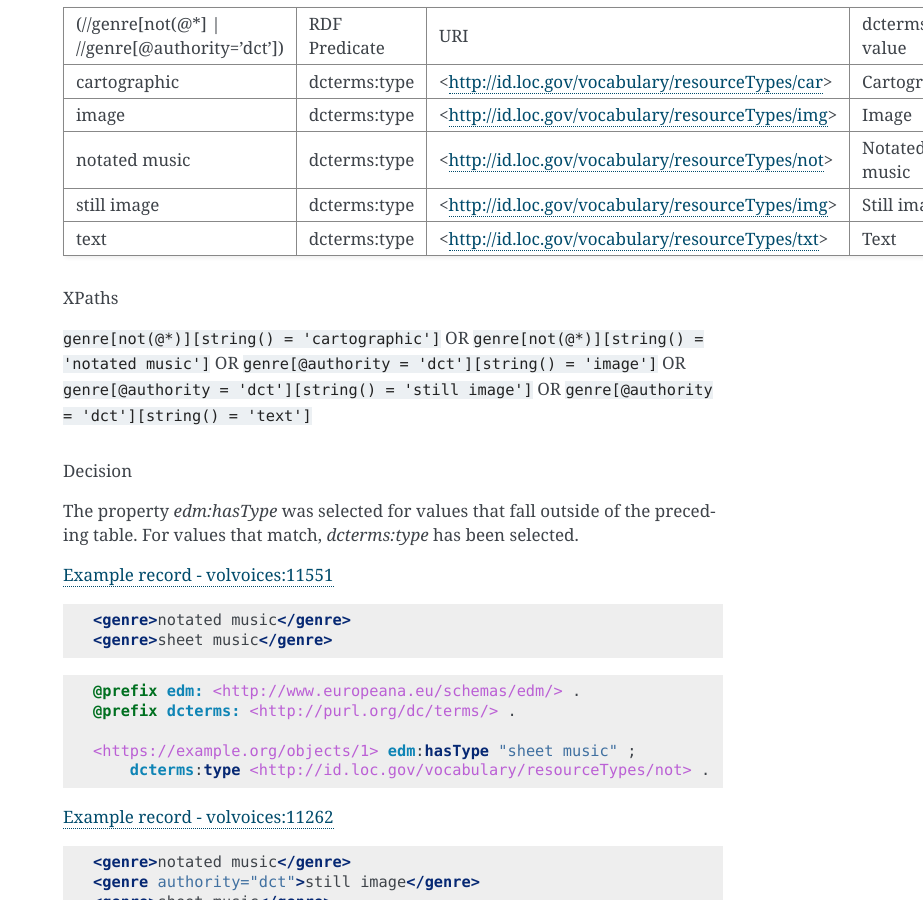
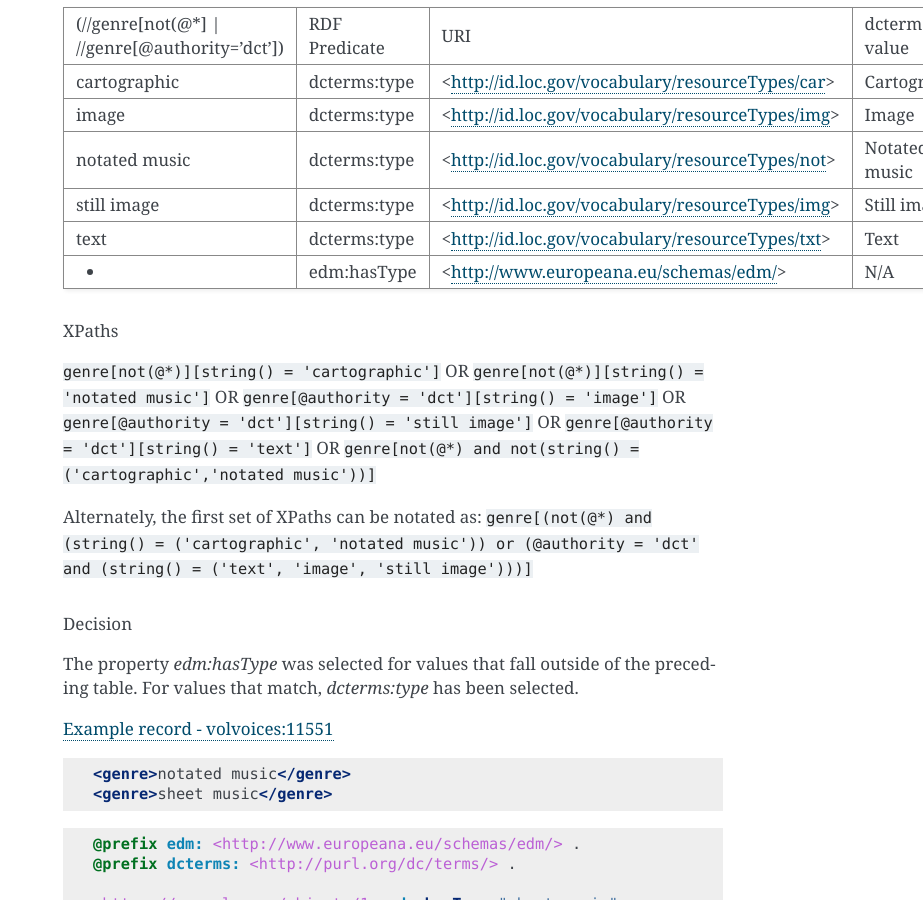
Before and after one commit to UTKcataloging/mods_to_rdf, a Sphinx documentation site: the page built from docs/source/contents/4_draft_mapping.rst, in a window 1280 px wide and 900 px high, scrolled down 38709 px. Shown: the whole window, without its empty margins (357-1280 px from the left). Built offline with Sphinx 7.4.7, drawn with Linux system fonts in a browser that asks for light colours; formulas are drawn with MathJax 3.

Commit message:
Add row to table - probably needs something other than an asterisk.

```diff
--- a/docs/source/contents/4_draft_mapping.rst
+++ b/docs/source/contents/4_draft_mapping.rst
@@ -1818,6 +1818,8 @@ For values *outside* of the following table, we selected the `edm:hasType` prope
 +-----------------------------------------------+---------------+--------------------------------------------------+--------------------+
 | text                                          | dcterms:type  | <http://id.loc.gov/vocabulary/resourceTypes/txt> | Text               |
 +-----------------------------------------------+---------------+--------------------------------------------------+--------------------+
+| *                                             | edm:hasType   | <http://www.europeana.eu/schemas/edm/>           | N/A                |
++-----------------------------------------------+---------------+--------------------------------------------------+--------------------+
 
 XPaths
 ^^^^^^
@@ -1825,7 +1827,11 @@ XPaths
 :code:`genre[not(@*)][string() = 'notated music']` OR
 :code:`genre[@authority = 'dct'][string() = 'image']` OR
 :code:`genre[@authority = 'dct'][string() = 'still image']` OR
-:code:`genre[@authority = 'dct'][string() = 'text']`
+:code:`genre[@authority = 'dct'][string() = 'text']` OR
+:code:`genre[not(@*) and not(string() = ('cartographic','notated music'))]`
+
+Alternately, the first set of XPaths can be notated as:
+:code:`genre[(not(@*) and (string() = ('cartographic', 'notated music')) or (@authority = 'dct' and (string() = ('text', 'image', 'still image')))]`
 
 Decision
 ^^^^^^^^
```
